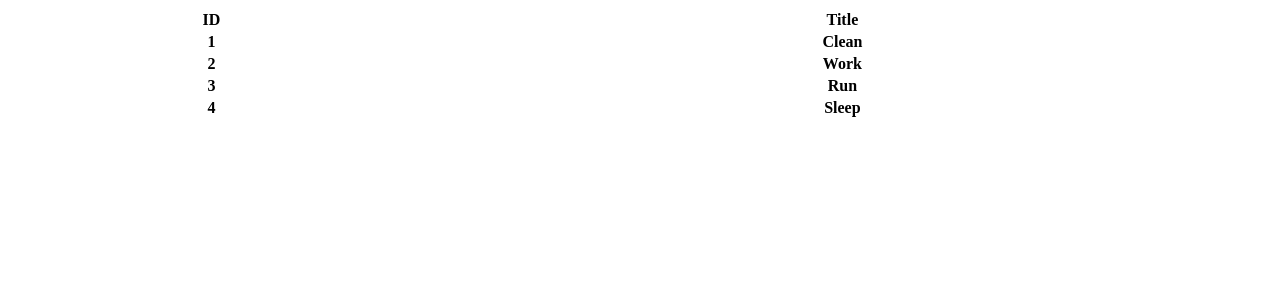
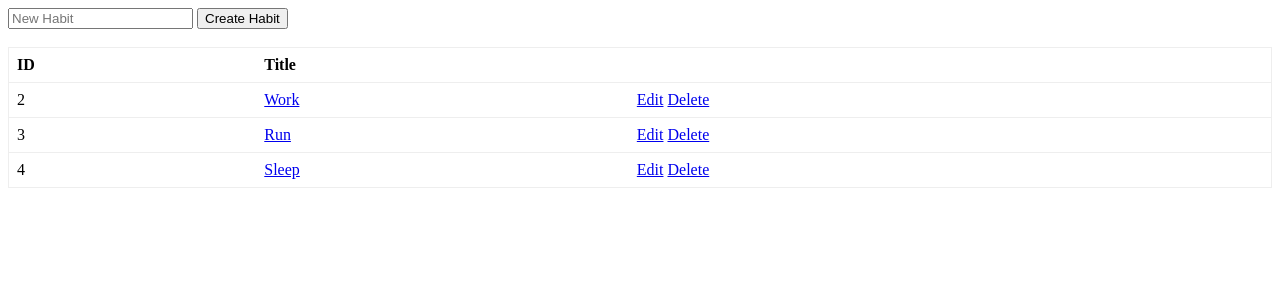
Before and after one commit to alexgvoz/habits-api, a Flask app: page /habits in a window 1280 px wide. Shown: the top 300 px of the page. Run offline with Flask 2, Linux system fonts and the light colour scheme; lists and menus that the app fills with data are empty.

Commit message:
Added HTML components

```diff
--- a/app.py
+++ b/app.py
@@ -1,8 +1,8 @@
-from flask import Flask, jsonify, request, render_template
+from flask import Flask, jsonify, request, render_template, redirect, url_for, abort, flash
 from habit import Habit
-import json
 
 app = Flask(__name__)
+app.secret_key = b'_5#y2L"F4Q8z\n\xec]/'
 
 habits = [
     Habit("Clean").to_dict(),
@@ -16,40 +16,54 @@
     return render_template("habits.html", habits = habits)
 
 @app.route("/habits/<int:habit_id>", methods = ["GET"])
-def get_one(habitID):
+def get_one(habit_id):
+    habit = None
+
     for i in range(len(habits)):
-        if habits[i]["id"] == habitID:
-            return habits[i], 200
+        if habits[i]["id"] == habit_id:
+            habit = habits[i]
 
-    return "", 404
+    if habit is None:
+        abort(404)
+
+    return render_template("show_habit.html", habit=habit)
 
 @app.route("/habits", methods = ["POST"])
 def create_habit():
+    if request.form["title"] == "":
+        flash("Error: Title is required!")
+        return redirect(url_for("get_all"))
 
-    req = request.get_json()
-    h = Habit(req["title"])
+    h = Habit(request.form["title"])
 
     habits.append(h.to_dict())
 
-    return h.to_dict(), 201
+    return redirect(url_for("get_all"))
 
-@app.route("/habits/<int:habit_id>", methods = ["PATCH"])
-def update_habit(habit_id):
-
-    req = request.get_json()
+@app.route("/habits/edit/<int:habit_id>", methods = ["GET", "POST"])
+def edit_habit(habit_id):
+    habit = None
 
     for i in range(len(habits)):
         if habits[i]["id"] == habit_id:
-            habits[i]["title"] = req["title"]
-            return habits[i], 200
+            habit = habits[i]
 
-    return "", 404
+    if habit is None:
+        abort(404)
 
-@app.route("/habits/<int:habit_id>", methods = ["DELETE"])
+    if request.method == "GET":
+        return render_template("edit_habit.html", habit=habit)
+
+
+    habit["title"] = request.form["title"]
+
+    return redirect(url_for("get_all"))
+
+@app.route("/habits/delete/<int:habit_id>", methods = ["GET", "POST"])
 def delete_habit(habit_id):
     for i in range(len(habits)):
         if habits[i]["id"] == habit_id:
             habits.pop(i)
-            return jsonify(habits), 200
+            return redirect(url_for("get_all"))
 
     return "", 404
--- /dev/null
+++ b/templates/edit_habit.html
@@ -0,0 +1,6 @@
+<!DOCTYPE html>
+
+<form method="POST">
+    <input type="text" name="title" value="{{habit.title}}" placeholder="New Habit">
+    <input type="submit" value="Edit Habit">
+</form>
--- a/templates/habits.html
+++ b/templates/habits.html
@@ -1,14 +1,67 @@
 <!DOCTYPE html>
+
+<style>
+    table {
+        border: 1px solid #eeeeee;
+        width: 100%;
+        border-collapse: collapse;
+    }
+
+    td, th {
+        padding: 8px;
+        border-bottom: 1px solid #eeeeee;
+    }
+
+    th {
+        text-align: left;
+    }
+
+    tr:not(:first-child):hover {
+        background-color: #eeeeee;
+    }
+
+    .flashes {
+        background-color: indianred;
+        max-width: 500px;
+        padding: 12px 32px;
+        border-radius: 4px;
+        color: white;
+    }
+</style>
+
 <title>Hello from Flask!</title>
-<table style="width: 100%;">
+
+{% with messages = get_flashed_messages() %}
+  {% if messages %}
+    <ul class=flashes>
+    {% for message in messages %}
+      <li>{{ message }}</li>
+    {% endfor %}
+    </ul>
+  {% endif %}
+{% endwith %}
+
+<form method="POST">
+    <input type="text" name="title" placeholder="New Habit">
+    <input type="submit" value="Create Habit">
+</form>
+
+<br/>
+
+<table>
     <tr>
         <th>ID</th>
         <th>Title</th>
+        <th></th>
     </tr>
     {% for habit in habits %}
     <tr>
-        <th>{{habit.id}}</th>
-        <th>{{habit.title}}</th>
+        <td>{{habit.id}}</td>
+        <td><a href="/habits/{{habit.id}}">{{habit.title}}</a></td>
+        <td>
+            <a href="/habits/edit/{{habit.id}}">Edit</a>
+            <a href="/habits/delete/{{habit.id}}">Delete</a>
+        </td>
     </tr>
     {% endfor %}
 </table>
```
Also changed, not shown: templates/show_habit.html (added, +12 -0 lines).
